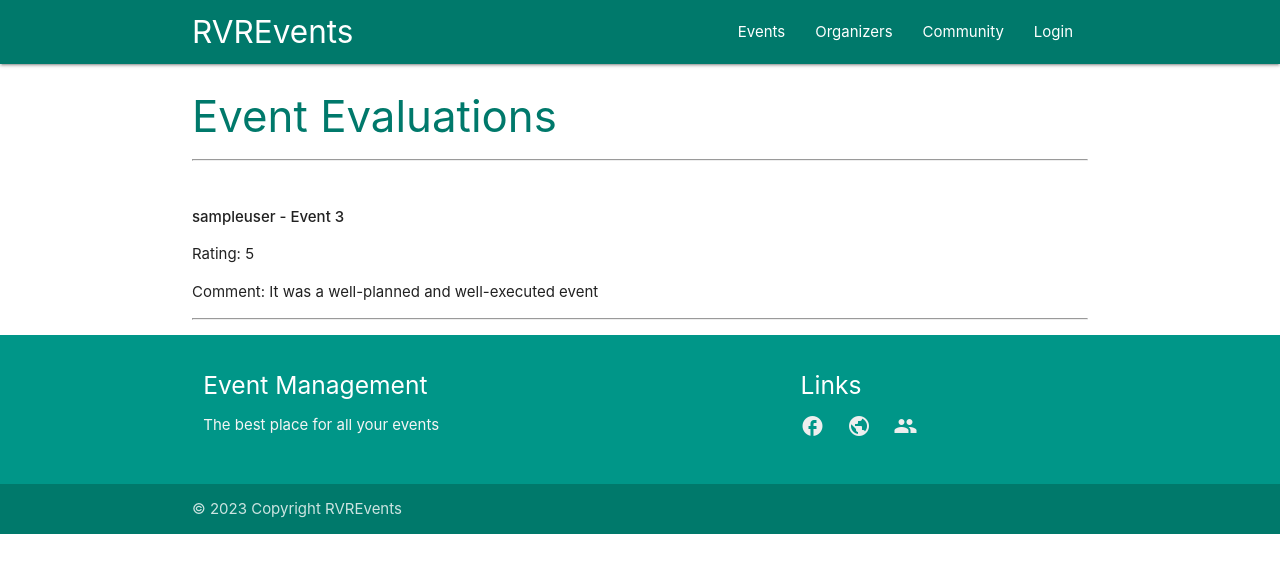
After one commit to eyabete/IT120, a Django app: page /evaluations/ in a window 1280 px wide. The commit adds this page. Shown: the top 573 px of the page. Run offline with Django 3.2, Linux system fonts and the light colour scheme; data comes from the database, SQL or seed files in the repository; both versions use the stored data as it was after the commit; some libraries are stand-ins or nearby versions.

Commit message:
Evalutation Added

```diff
--- a/ems/forms.py
+++ b/ems/forms.py
@@ -73,3 +73,7 @@ class ShipmentForm(ModelForm):
     class Meta:
         model = Shipment
         fields = '__all__'
+
+class EventEvaluationForm(forms.Form):
+    comment = forms.CharField(widget=forms.Textarea(attrs={'rows': 3}), required=True)
+    rating = forms.IntegerField(label='Rating', min_value=1, max_value=5)
--- a/ems/models.py
+++ b/ems/models.py
@@ -111,3 +111,9 @@ class Registration(models.Model):
     participant = models.ForeignKey(Participant, on_delete=models.CASCADE)
     event = models.ForeignKey(Event, on_delete=models.CASCADE)
     reg_date = models.DateField(auto_now_add=True)
+
+class EventEvaluation(models.Model):
+    event = models.ForeignKey(Event, on_delete=models.CASCADE)
+    user = models.ForeignKey(User, on_delete=models.CASCADE)
+    comment = models.TextField()
+    rating = models.PositiveIntegerField(default=0, choices=[(i, i) for i in range(1, 5)])
--- a/ems/templates/components/navbar.html
+++ b/ems/templates/components/navbar.html
@@ -29,6 +29,9 @@
                 {% if request.user|has_group:"participant" %}
                     <li><a href="{% url 'my_events' %}">My Events</a></li>
                 {% endif %}
+                {% if request.user|has_group:"organiser" %}
+                    <li><a href="{% url 'evaluations_list' %}">Evaluations</a></li>
+                {% endif %}
                 {% if request.user.username %}
                     <li><a class="dropdown-trigger" href="#" data-target="dropdown1">Hello {{request.user.username}}<i class="material-icons right">arrow_drop_down</i></a></li>
                 {% else %}
--- /dev/null
+++ b/ems/templates/ems/render/evaluations_list.html
@@ -0,0 +1,19 @@
+{% extends 'ems/main.html' %}
+{% block content %}
+<div class="container">
+    <h3 class="teal-text text-darken-2">Event Evaluations</h3>
+    <hr>
+    <br>
+    <ul>
+        {% for evaluation in evaluations %}
+            <li>
+                <strong>{{ evaluation.user.username }} - {{ evaluation.event.name }}</strong>
+                <p>Rating: {{ evaluation.rating }}</p>
+                <p>Comment: {{ evaluation.comment }}</p>
+                <hr>
+
+            </li>
+        {% endfor %}
+    </ul>
+</div>
+{% endblock %}
--- a/ems/templates/ems/render/my_events.html
+++ b/ems/templates/ems/render/my_events.html
@@ -46,6 +46,7 @@
                 <ul>
                     {% for registration in done_events %}
                         <li>{{ registration.event.name }} - {{ registration.event.event_date }}</li>
+                        <a href="{% url 'evaluate_event' registration.event.id %}">Evaluate</a>
                         <hr>
                     {% endfor %}
                 </ul>
--- a/ems/urls.py
+++ b/ems/urls.py
@@ -3,7 +3,7 @@ from django.urls import path
 from django.conf.urls.static import static
 from django.conf import settings
 from django.contrib.auth import views as auth_views
-from .views import register_for_event
+from .views import register_for_event, evaluate_event
 from . import views
 
 urlpatterns = [
@@ -20,6 +20,8 @@ urlpatterns = [
     path('events/', views.events, name='events'),
     path('my_events/', views.my_events, name='my_events'),
     path('register_for_event/<int:event_id>/', views.register_for_event, name='register_for_event'),
+    path('evaluate/<int:event_id>/', views.evaluate_event, name='evaluate_event'),
+    path('evaluations/', views.evaluations_list, name='evaluations_list'),
     path('shippers/', views.shippers, name='shippers'),
     path('store/', views.store, name='store'),
     path('transactions/', views.transactions, name='transactions'),
--- a/ems/views.py
+++ b/ems/views.py
@@ -1,5 +1,5 @@
 from ems.decorators import allowed_users
-from django.shortcuts import render, redirect
+from django.shortcuts import render, redirect, get_object_or_404
 from django.http import HttpResponse
 from django.contrib.auth.forms import UserCreationForm
 from django.contrib import messages
@@ -436,3 +436,45 @@ def my_events(request):
     }
 
     return render(request, 'ems/render/my_events.html', context)
+
+
+@login_required(login_url='login')
+def evaluate_event(request, event_id):
+    event = get_object_or_404(Event, id=event_id)
+    user = request.user
+
+    if request.method == 'POST':
+        form = EventEvaluationForm(request.POST)
+        if form.is_valid():
+            comment = form.cleaned_data['comment']
+            rating = form.cleaned_data['rating']
+
+            # Check if the user has already evaluated this event
+            existing_evaluation = EventEvaluation.objects.filter(event=event, user=user).first()
+
+            if existing_evaluation:
+                # Update existing evaluation
+                existing_evaluation.comment = comment
+                existing_evaluation.rating = rating
+                existing_evaluation.save()
+            else:
+                # Create a new evaluation
+                EventEvaluation.objects.create(event=event, user=user, comment=comment, rating=rating)
+
+            return redirect('ems/render/my_events.html')  # Redirect to wherever you want after evaluation
+
+    else:
+        form = EventEvaluationForm()
+
+    context = {
+        'event': event,
+        'form': form,
+    }
+
+    return render(request, 'ems/render/evaluate_event.html', context)
+
+
+def evaluations_list(request):
+    evaluations = EventEvaluation.objects.all()
+    context = {'evaluations': evaluations}
+    return render(request, 'ems/render/evaluations_list.html', context)
```
Also changed, not shown: ems/templates/ems/render/evaluate_event.html (added, +13 -0 lines), db.sqlite, ems/migrations/0011_alter_event_category_eventevaluation.py (added).
